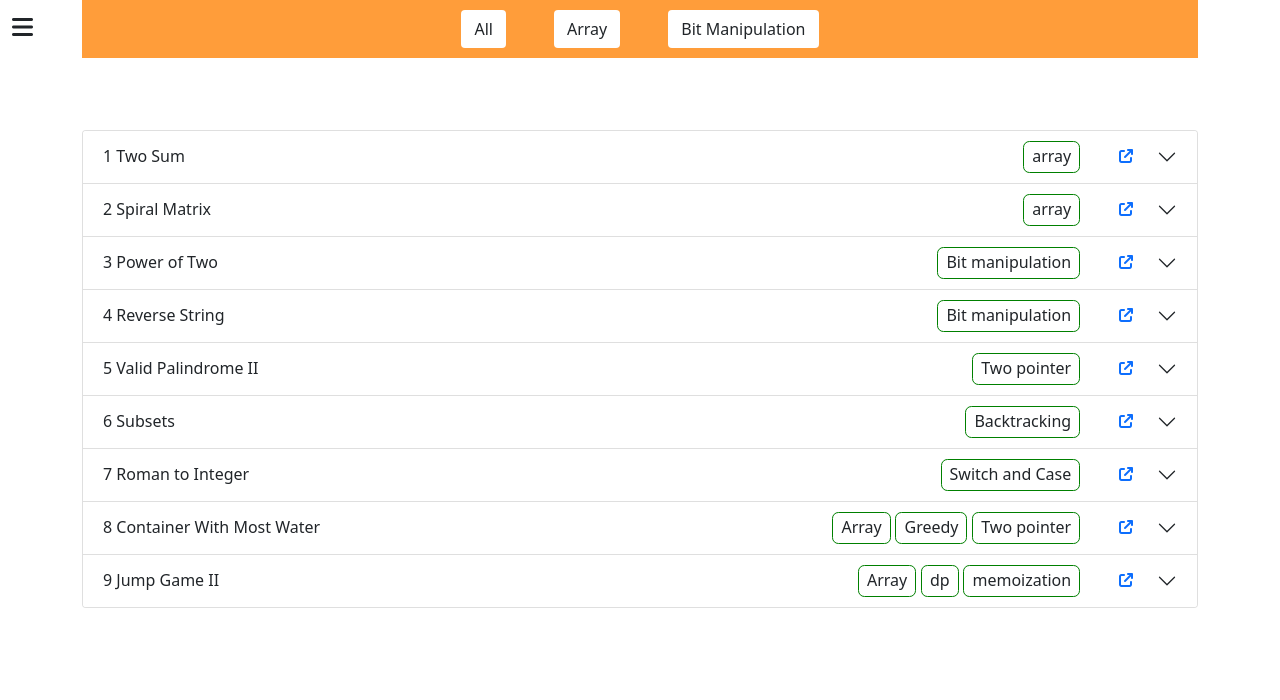
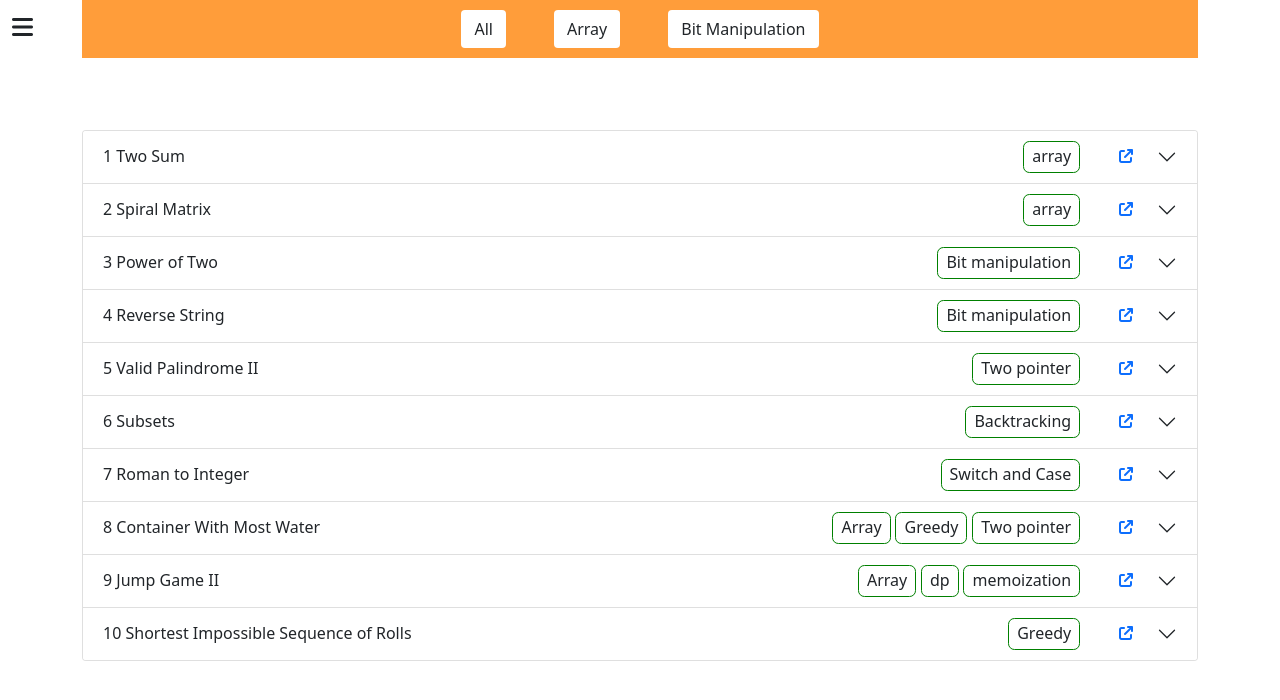
Before and after one commit to MRIDUL-MB/dsa_web, a React (Create React App) app: page / in a window 1280 px wide. Shown: the top 700 px of the page. Built offline with nearby package versions, Linux system fonts and the light colour scheme.

Commit message:
New Hard Question added

```diff
--- a/src/data/Data.js
+++ b/src/data/Data.js
@@ -245,6 +245,27 @@ public:
             }
         }`,
     },
+    {
+        id: 9,
+        topic: ['Greedy'],
+        question: 'Shortest Impossible Sequence of Rolls',
+        link: 'https://leetcode.com/problems/shortest-impossible-sequence-of-rolls/description/',
+        sol: `class Solution {
+        public:
+        int shortestSequence(vector<int>& rolls, int k) {
+        int pl=0;
+        set<int> nums;
+        for(int r : rolls) {
+            nums.insert(r);
+            if(nums.size()==k) {
+                pl++;
+                nums.clear();
+            }
+        }
+        return pl+1;
+    }
+};`,
+    }
 
 
 
```
